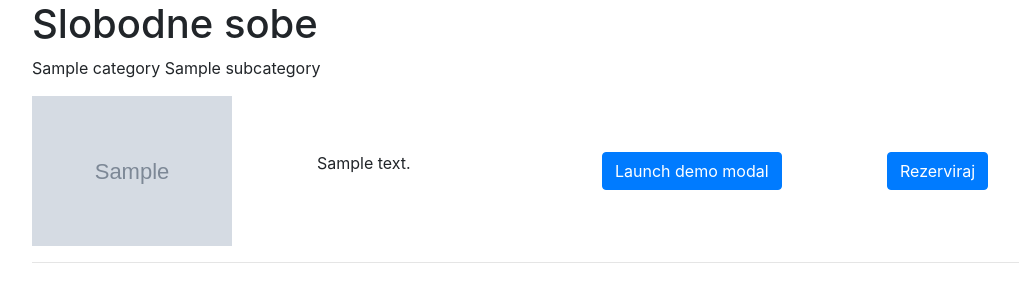
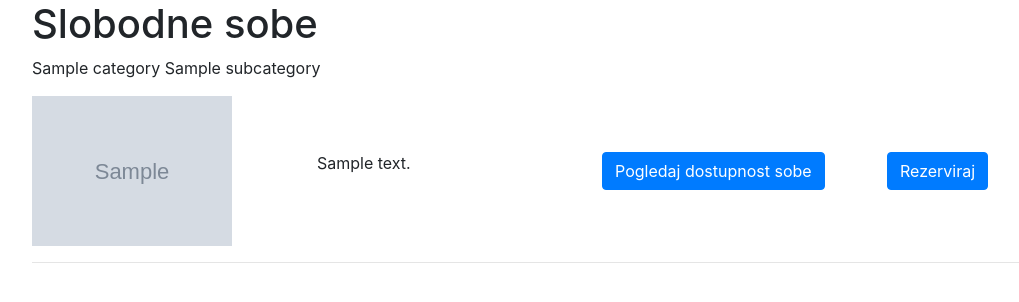
Before and after one commit to danijelsugar/IPAPZ_hotel_reservation_booking, a Symfony app: template templates/home/reservation.html.twig in a window 1280 px wide. Shown: the part 56-358 px from the top of the page, without its empty margins (53-1072 px from the left). Run offline with Twig, Linux system fonts and the light colour scheme; the template is opened without the code that fills it: most values are stand-ins (such as "Sample title", 1, 10 or a date in 2020); grey boxes marked "Sample" are stand-in pictures; some libraries are stand-ins or nearby versions.

Commit message:
Working on calendar which will for each room show dates when room is available

```diff
--- a/templates/home/edit_room.html.twig
+++ b/templates/home/edit_room.html.twig
@@ -6,7 +6,6 @@
         {{ form_row(form.description) }}
         {{ form_row(form.category) }}
         {{ form_row(form.subcategory) }}
-        {{ form_row(form.amount) }}
         {{ form_row(form.image) }}
         <button type="submit" class="btn btn-primary mt-3" formnovalidate>Save</button>
     {{ form_end(form) }}
--- a/templates/home/reservation.html.twig
+++ b/templates/home/reservation.html.twig
@@ -20,26 +20,25 @@
                         </div>
                         <div class="col-3">
                             <!-- Button trigger modal -->
-                            <button type="button" class="btn btn-primary" data-toggle="modal" data-target="#exampleModal">
-                                Launch demo modal
-                            </button>
+                            <a href="{{ path("room_reservations", {"id": room.id}) }}" type="button" class="btn btn-primary" data-toggle="modal" data-target="#exampleModal">
+                                Pogledaj dostupnost sobe
+                            </a>
 
                             <!-- Modal -->
                             <div class="modal fade" id="exampleModal" tabindex="-1" role="dialog" aria-labelledby="exampleModalLabel" aria-hidden="true">
                                 <div class="modal-dialog" role="document">
                                     <div class="modal-content">
                                         <div class="modal-header">
-                                            <h5 class="modal-title" id="exampleModalLabel">Modal title</h5>
+                                            <h5 class="modal-title" id="exampleModalLabel">Zauzeti datumi oznaćeni su crvenom bojom</h5>
                                             <button type="button" class="close" data-dismiss="modal" aria-label="Close">
                                                 <span aria-hidden="true">&times;</span>
                                             </button>
                                         </div>
                                         <div class="modal-body">
-                                            <div id='calendar'></div>
+                                            <div id="calendar"></div>
                                         </div>
                                         <div class="modal-footer">
                                             <button type="button" class="btn btn-secondary" data-dismiss="modal">Close</button>
-                                            <button type="button" class="btn btn-primary">Save changes</button>
                                         </div>
                                     </div>
                                 </div>
@@ -67,17 +66,33 @@
     <script src="{{ asset('lib/moment.min.js') }}"></script>
     <script src="{{ asset('lib/fullcalendar.js') }}"></script>
     <script>
-        // A $( document ).ready() block.
         $( document ).ready(function() {
+
             $(function() {
 
                 // page is now ready, initialize the calendar...
 
                 $('#calendar').fullCalendar({
+                    eventLimit: true,
+                    events: [
+                        {% for reservation in reservations %}
+                            {% if reservation.status is same as(true) %}
+                                {
+                                    title  : '{{ reservation.room.category.name }} {{ reservation.room.subcategory.name }}',
+                                    start  : '{{ reservation.datefrom|date('Y-m-d') }}',
+                                    end    : '{{ reservation.dateto|date('Y-m-d') }}',
+                                    color  : 'red'
+                                },
+                            {% endif %}
+                        {% endfor %}
+                    ],
+
 
                 })
 
             });
+
+
         });
 
     </script>
```
Also changed, not shown: src/Controller/IndexController.php (+27 -3 lines).
